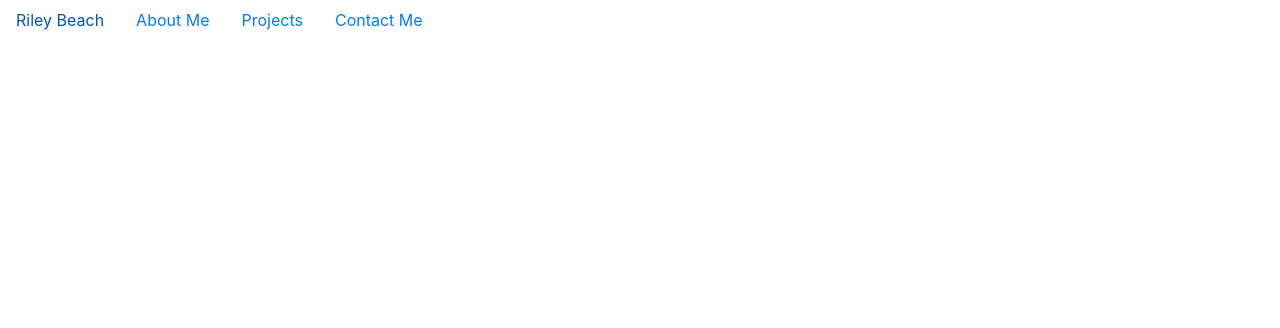
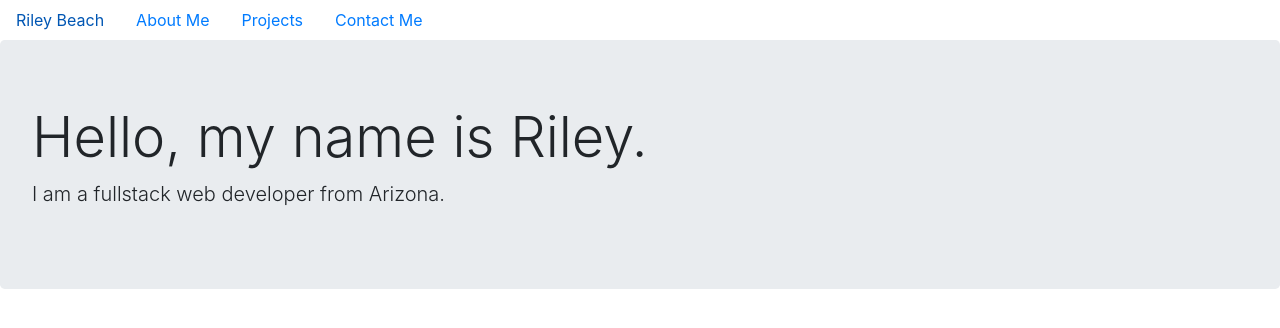
Before and after one commit to beachybeach/my-portfolio, a React (Create React App) app: page / in a window 1280 px wide. Shown: the top 328 px of the page. Built offline with nearby package versions, Linux system fonts and the light colour scheme.

Commit message:
super simple about me section to start with

```diff
--- a/src/App.js
+++ b/src/App.js
@@ -1,11 +1,12 @@
 import './App.css';
 import Header from './components/Header';
+import About from './components/About';
 
 function App() {
   return (
     <div className="App">
       <Header />
-
+      <About />
     </div >
   );
 }
--- a/src/components/About/index.js
+++ b/src/components/About/index.js
@@ -0,0 +1,15 @@
+import React from "react";
+
+const About = () => {
+
+  return (
+    <div>
+      <div class="jumbotron">
+        <h1 class="display-4">Hello, my name is Riley.</h1>
+        <p class="lead">I am a fullstack web developer from Arizona.</p>
+      </div>
+    </div>
+  )
+}
+
+export default About;
```
